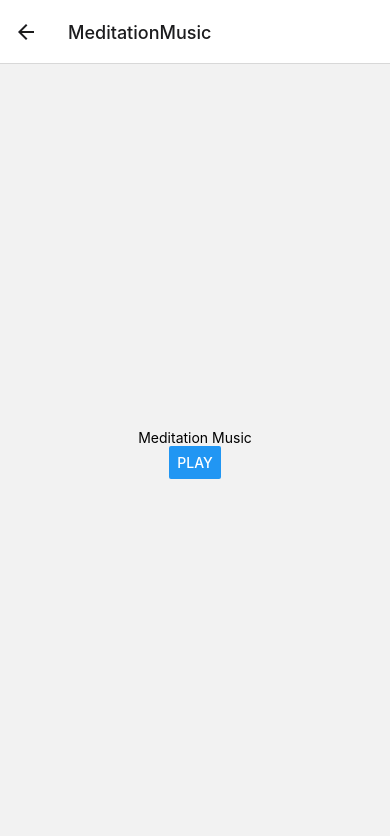
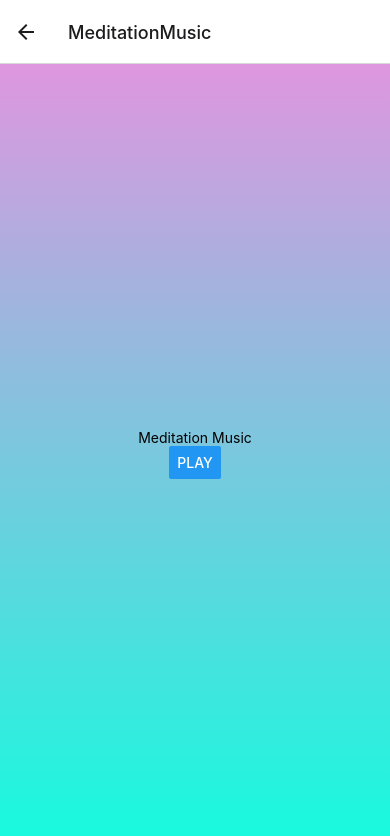
Before and after one commit to cathrinebjornberg/React-Native-Assignment1, a React Native app: screen /MeditationMusic in a window 390 px wide. Shown: the top 836 px of the page. Built offline with nearby package versions, Linux system fonts and the light colour scheme.

Commit message:
bg-color LinearGardient works

```diff
--- a/screen/MeditationMusic.tsx
+++ b/screen/MeditationMusic.tsx
@@ -1,7 +1,8 @@
 import { NativeStackScreenProps } from "@react-navigation/native-stack";
 import { Audio } from "expo-av";
+import { LinearGradient } from "expo-linear-gradient";
 import React, { useEffect, useState } from "react";
-import { Button, Text, View } from "react-native";
+import { Button, StyleSheet, Text, View } from "react-native";
 import { RootStackParamList } from "../App";
 
 function useToggle(initialValue: boolean) {
@@ -43,12 +44,27 @@ export default function MeditationMusic() {
 
   return (
     <View style={{ flex: 1, justifyContent: "center", alignItems: "center" }}>
+      <LinearGradient
+        // Background Linear Gradient
+        colors={["rgb(222,150,222)", "rgb(22,250,222)"]}
+        style={styles.background}
+      />
       <Text>Meditation Music</Text>
       <Button title={isPlaying ? "Stop" : "Play"} onPress={playSound} />
     </View>
   );
 }
 
+const styles = StyleSheet.create({
+  background: {
+    position: "absolute",
+    left: 0,
+    right: 0,
+    top: 0,
+    bottom: 0,
+  },
+});
+
 //https://pixabay.com/sv/music/meditation-andlig-relaxing-meditation-231762/
 
 //https://freemusicarchive.org/music/kirk-osamayo/season-two-yellow/meditation-on-love/
```
